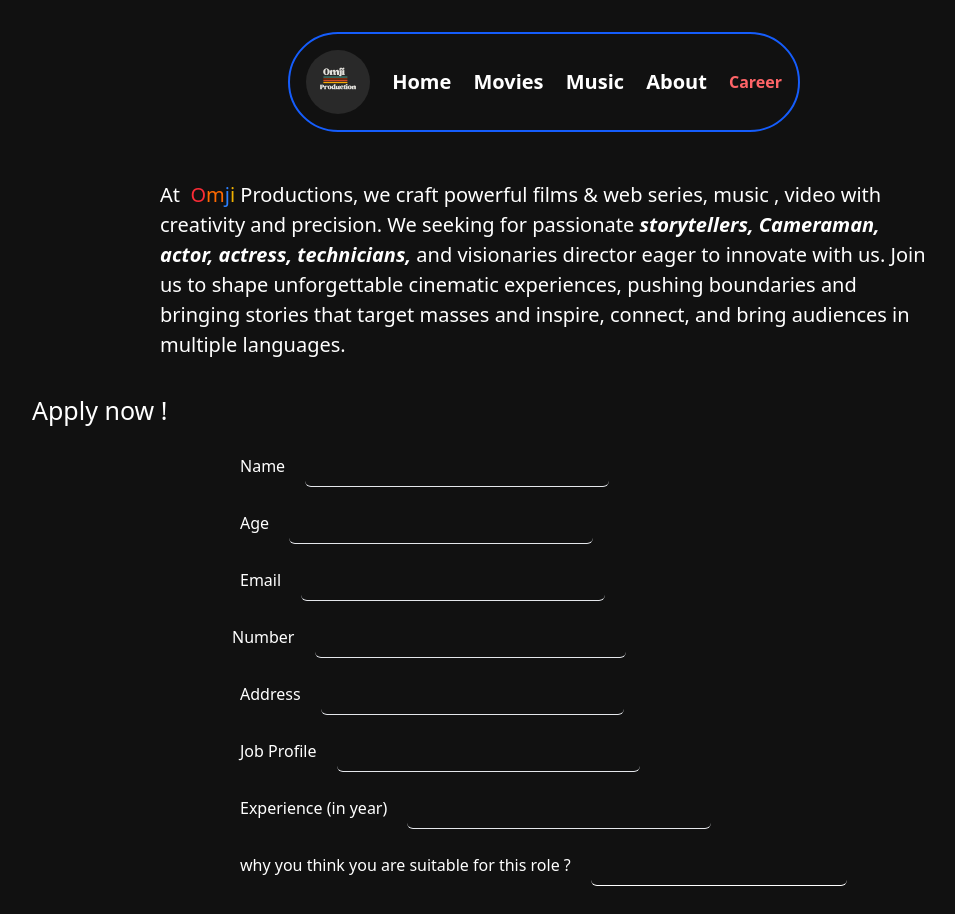
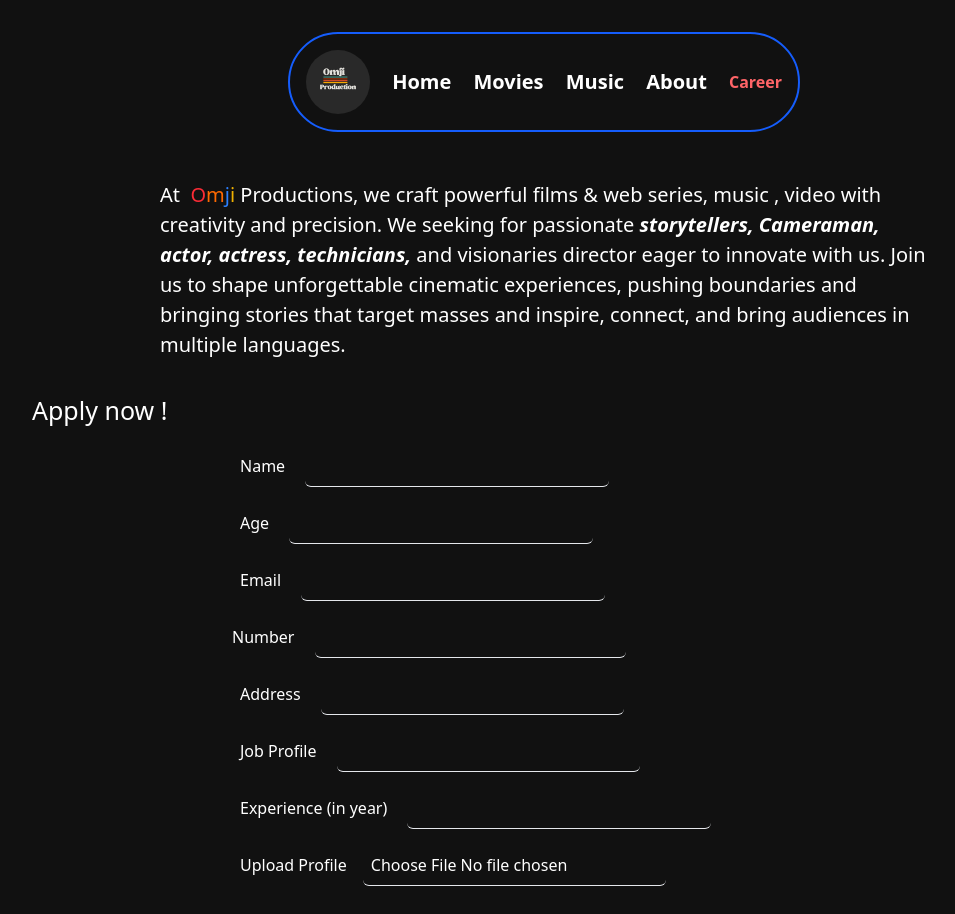
Before and after one commit to raosatyam09/Omji_production, a React (Vite) app in the folder omji/: page /career in a window 1280 px wide. Shown: the top 914 px of the page, without its empty margins (96-1051 px from the left). Built offline with nearby package versions, Linux system fonts and the light colour scheme.

Commit message:
added few line in code

```diff
--- a/omji/src/pages/Career.jsx
+++ b/omji/src/pages/Career.jsx
@@ -59,6 +59,11 @@ const Career = () => {
         <input type="number" name="experience" className="no-spinner ml-4 rounded-md border-b border-gray-200 focus:outline-none focus:border-blue-800 p-2 rounded-md w-[50%]"></input>
     </div>
 
+    <div className="m-4">
+        <label>Upload Profile</label>
+        <input type="file" accept=".jpg, .png, .video, .pdf/*" name="job" className="rounded-md ml-4 border-b border-gray-200 focus:outline-none focus:border-blue-800 p-2 w-[50%]"></input>
+    </div>
+
     <div className=" m-4">
         <label> why you think you are suitable for this role ? </label>
         <input type="textarea" name="message" className="rounded-md border-b  focus:outline-none focus:border-blue-800 p-2 rounded-md w-[20vw] ml-4"></input>
@@ -66,7 +71,12 @@ const Career = () => {
 
   <div className=" m-4 text-center ">
       <button type="submit" className="bg-blue-600 text-white p-2 mt-8 rounded-md cursor-pointer w-[10vw] text-lg font-bold "> Apply </button>
-     </div>
+  </div>
+
+
+
+
+
       </form>
       </div>
   </div>
```
